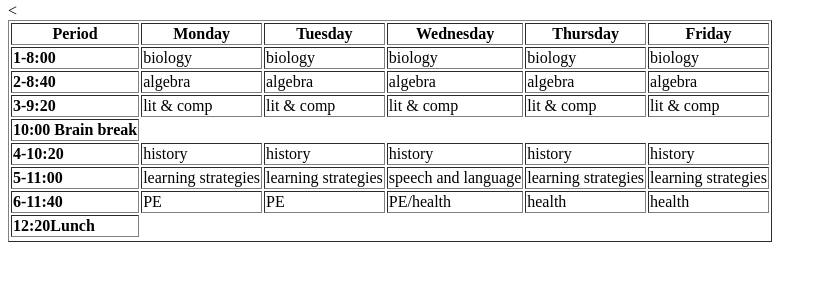
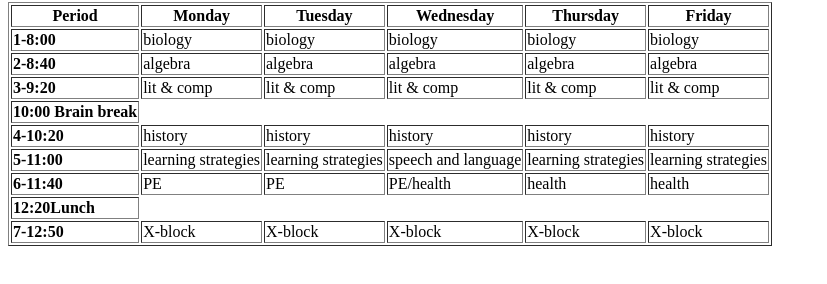
Before and after one commit to KTProg-2024/class-schedule-Jackandanumber, a plain HTML site: page index.html in a window 1280 px wide. Shown: the part 78-362 px from the top of the page, without its empty margins (0-827 px from the left). Drawn offline with Linux system fonts and the light colour scheme.

Commit message:
A week schedule

```diff
--- a/index.html
+++ b/index.html
@@ -68,7 +68,13 @@
          <td><b>12:20Lunch</b></td>
        </tr>
        <tr>
-         <
-
+         <td><b>7-12:50</b></td>
+         <td>X-block</td>
+         <td>X-block</td>
+         <td>X-block</td>
+         <td>X-block</td>
+         <td>X-block</td>
+       </tr>
+      </table>
     </body>
 </html>
```
